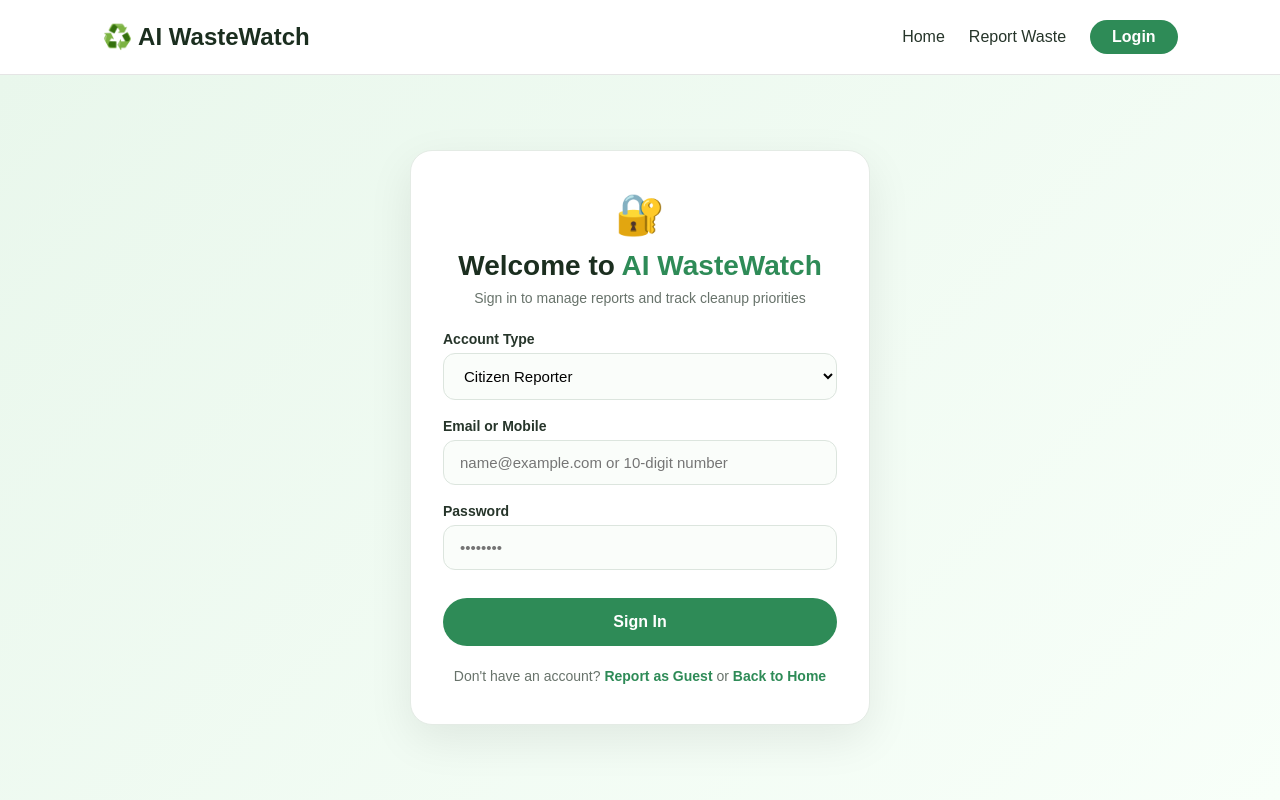
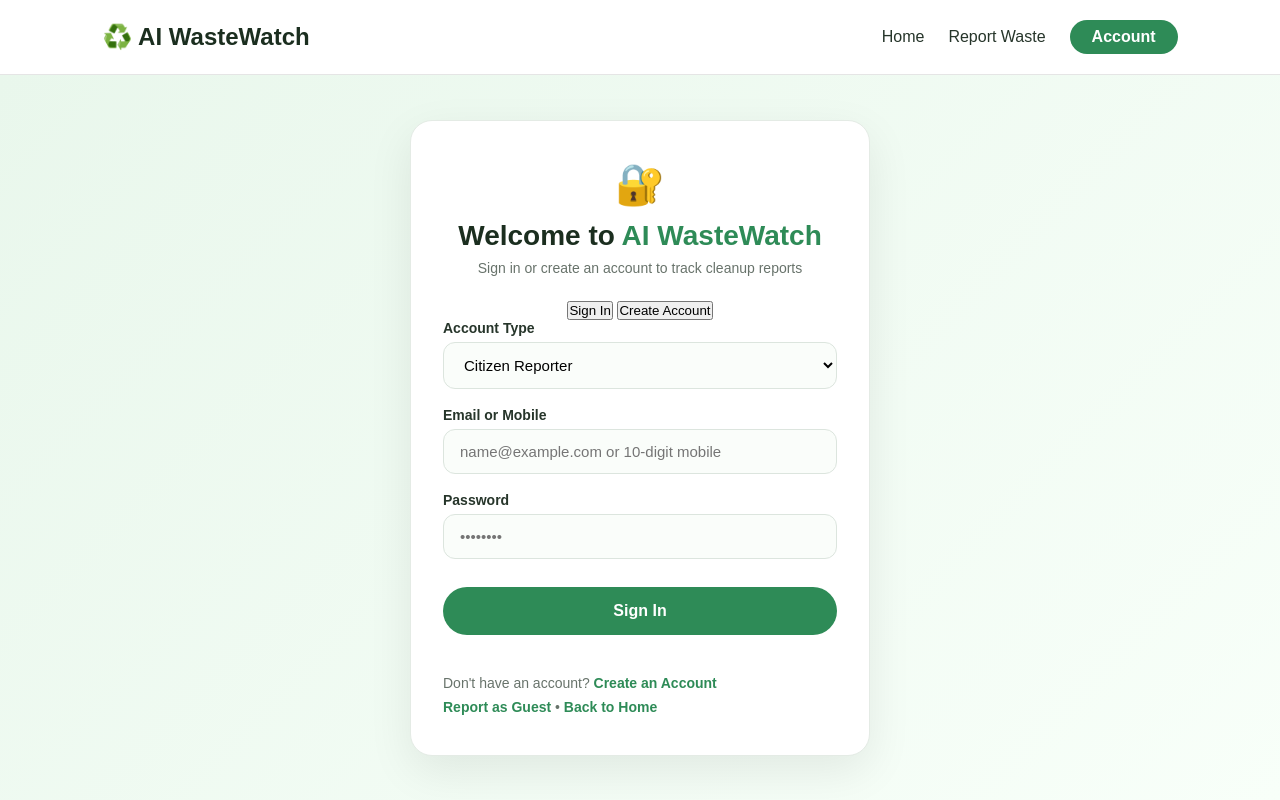
Before and after one commit to vashon-07/AI-Waste-managment, a Flask app: page /login in a window 1280 px wide. Run offline with Flask 3, Linux system fonts and the light colour scheme.

Commit message:
Update project files

```diff
--- a/templates/login.html
+++ b/templates/login.html
@@ -4,7 +4,7 @@
     <meta charset="UTF-8">
     <meta name="viewport" content="width=device-width, initial-scale=1.0">
 
-    <title>Login - AI WasteWatch</title>
+    <title>Account - AI WasteWatch</title>
 
     <link rel="stylesheet" href="/static/css/style.css">
 </head>
@@ -17,7 +17,7 @@
         <nav>
             <a href="/">Home</a>
             <a href="/report">Report Waste</a>
-            <a href="/login" class="active login-nav-btn">Login</a>
+            <a href="/login" class="active login-nav-btn">Account</a>
         </nav>
     </header>
 
@@ -27,8 +27,14 @@
 
             <div class="login-icon">🔐</div>
 
-            <h1>Welcome to <span>AI WasteWatch</span></h1>
-            <p class="login-subtitle">Sign in to manage reports and track cleanup priorities</p>
+            <h1 id="auth-title">Welcome to <span>AI WasteWatch</span></h1>
+            <p class="login-subtitle" id="auth-subtitle">Sign in or create an account to track cleanup reports</p>
+
+            <!-- Authentication Tabs -->
+            <div class="auth-tabs">
+                <button type="button" class="auth-tab active" id="tab-login">Sign In</button>
+                <button type="button" class="auth-tab" id="tab-register">Create Account</button>
+            </div>
 
             {% if message %}
             <div class="login-alert">
@@ -36,38 +42,116 @@
             </div>
             {% endif %}
 
-            <form class="login-form" action="/login" method="POST">
+            <!-- LOGIN FORM -->
+            <form class="login-form" id="form-login" action="/login" method="POST">
+                <input type="hidden" name="action" value="login">
 
                 <div class="input-group">
-                    <label for="role">Account Type</label>
-                    <select id="role" name="role" required>
+                    <label for="login-role">Account Type</label>
+                    <select id="login-role" name="role" required>
                         <option value="citizen">Citizen Reporter</option>
                         <option value="officer">Municipal Officer</option>
+                        <option value="volunteer">Green Volunteer</option>
                         <option value="admin">Administrator</option>
                     </select>
                 </div>
 
                 <div class="input-group">
-                    <label for="email">Email or Mobile</label>
-                    <input type="text" id="email" name="email" placeholder="name@example.com or 10-digit number" required>
+                    <label for="login-email">Email or Mobile</label>
+                    <input type="text" id="login-email" name="email" placeholder="name@example.com or 10-digit mobile" required>
                 </div>
 
                 <div class="input-group">
-                    <label for="password">Password</label>
-                    <input type="password" id="password" name="password" placeholder="••••••••" required>
+                    <label for="login-password">Password</label>
+                    <input type="password" id="login-password" name="password" placeholder="••••••••" required>
                 </div>
 
                 <button type="submit" class="login-btn">Sign In</button>
 
+                <div class="login-footer">
+                    <p>Don't have an account? <a href="javascript:void(0)" id="switch-to-register">Create an Account</a></p>
+                    <p style="margin-top: 8px;"><a href="/report">Report as Guest</a> • <a href="/">Back to Home</a></p>
+                </div>
             </form>
 
-            <div class="login-footer">
-                <p>Don't have an account? <a href="/report">Report as Guest</a> or <a href="/">Back to Home</a></p>
-            </div>
+            <!-- REGISTER FORM -->
+            <form class="login-form" id="form-register" action="/login" method="POST" style="display: none;">
+                <input type="hidden" name="action" value="register">
+
+                <div class="input-group">
+                    <label for="reg-name">Full Name</label>
+                    <input type="text" id="reg-name" name="name" placeholder="Enter your full name" required>
+                </div>
+
+                <div class="input-group">
+                    <label for="reg-role">Account Type</label>
+                    <select id="reg-role" name="role" required>
+                        <option value="citizen">Citizen Reporter</option>
+                        <option value="volunteer">Green Volunteer / NGO</option>
+                        <option value="officer">Municipal Officer</option>
+                    </select>
+                </div>
+
+                <div class="input-group">
+                    <label for="reg-email">Email Address</label>
+                    <input type="email" id="reg-email" name="email" placeholder="name@example.com" required>
+                </div>
+
+                <div class="input-group">
+                    <label for="reg-phone">Mobile Number</label>
+                    <input type="tel" id="reg-phone" name="phone" placeholder="10-digit mobile number" required>
+                </div>
+
+                <div class="input-group">
+                    <label for="reg-password">Create Password</label>
+                    <input type="password" id="reg-password" name="password" placeholder="At least 6 characters" required>
+                </div>
+
+                <button type="submit" class="login-btn">Create Account</button>
+
+                <div class="login-footer">
+                    <p>Already have an account? <a href="javascript:void(0)" id="switch-to-login">Sign In</a></p>
+                    <p style="margin-top: 8px;"><a href="/report">Report as Guest</a> • <a href="/">Back to Home</a></p>
+                </div>
+            </form>
 
         </div>
 
     </main>
 
+    <script>
+        const tabLogin = document.getElementById("tab-login");
+        const tabRegister = document.getElementById("tab-register");
+        const formLogin = document.getElementById("form-login");
+        const formRegister = document.getElementById("form-register");
+        const authTitle = document.getElementById("auth-title");
+        const authSubtitle = document.getElementById("auth-subtitle");
+        const switchToRegister = document.getElementById("switch-to-register");
+        const switchToLogin = document.getElementById("switch-to-login");
+
+        function showLogin() {
+            tabLogin.classList.add("active");
+            tabRegister.classList.remove("active");
+            formLogin.style.display = "flex";
+            formRegister.style.display = "none";
+            authTitle.innerHTML = "Welcome to <span>AI WasteWatch</span>";
+            authSubtitle.textContent = "Sign in to manage reports and track cleanup priorities";
+        }
+
+        function showRegister() {
+            tabRegister.classList.add("active");
+            tabLogin.classList.remove("active");
+            formRegister.style.display = "flex";
+            formLogin.style.display = "none";
+            authTitle.innerHTML = "Join <span>AI WasteWatch</span>";
+            authSubtitle.textContent = "Create an account to report garbage and help clean your city";
+        }
+
+        tabLogin.addEventListener("click", showLogin);
+        tabRegister.addEventListener("click", showRegister);
+        switchToRegister.addEventListener("click", showRegister);
+        switchToLogin.addEventListener("click", showLogin);
+    </script>
+
 </body>
 </html>
```
